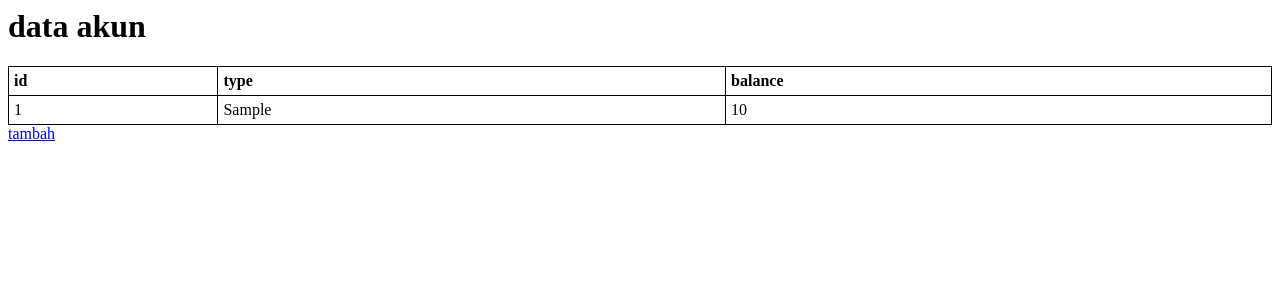
After one commit to mbagas/tubes_pbo, a Django app: template bank/templates/bank/account.html in a window 1280 px wide. The commit adds this page. Shown: the top 300 px of the page. Run offline with Django 3.2, Linux system fonts and the light colour scheme; the template is opened without the code that fills it: values that come from a table or form of the project are taken from there, others are empty; tables that the repository leaves empty hold one stand-in row (values such as "Sample post").

Commit message:
add create akun (customer side)

```diff
--- a/bank/models.py
+++ b/bank/models.py
@@ -5,7 +5,8 @@ from django.db import models
 class Accounts(models.Model):
     id_account = models.AutoField(primary_key=True)
     id_customer = models.ForeignKey('Customers', models.DO_NOTHING, db_column='id_customer')
-    type = models.CharField(max_length=30)
+    tipe = [('saving','saving'),('loan','loan')]
+    type = models.CharField(max_length=30,choices=tipe,default='saving')
     balance = models.IntegerField()
 
     def __str__(self):
--- /dev/null
+++ b/bank/templates/bank/account.html
@@ -0,0 +1,31 @@
+<h1> data akun </h1>
+
+
+<style>
+table, th, td {
+  border: 1px solid black;
+  border-collapse: collapse;
+}
+th, td {
+  padding: 5px;
+  text-align: left;
+}
+</style>
+
+<table style="width:100%;">
+  <tr>
+    <th>id</th>
+    <th>type</th>
+    <th>balance</th>
+  </tr>
+    {% for accounts in accounts %}
+  <tr>
+    <td>{{accounts.id_account}}</td>
+    <td>{{accounts.type}}</td>
+    <td>{{accounts.balance}}</td>
+  </tr>
+  {% endfor %}
+
+</table>
+
+<a href="{% url 'createakun' %}">tambah</a>
--- a/bank/urls.py
+++ b/bank/urls.py
@@ -1,7 +1,9 @@
-from django.urls import path, include
+from django.urls import path, include, re_path
 
 from . import views
 
 urlpatterns = [
-     path('',views.index)
+     path('',views.index, name='index'),
+     path('akun',views.akun),
+     path('createakun',views.tambahakun, name='createakun'),
 ]
```
Also changed, not shown: bank/form.py (added, +16 -0 lines), bank/templates/bank/createakun.html (added, +7 -0 lines), bank/templates/bank/index.html (+5 -4 lines), bank/views.py (+39 -5 lines).
